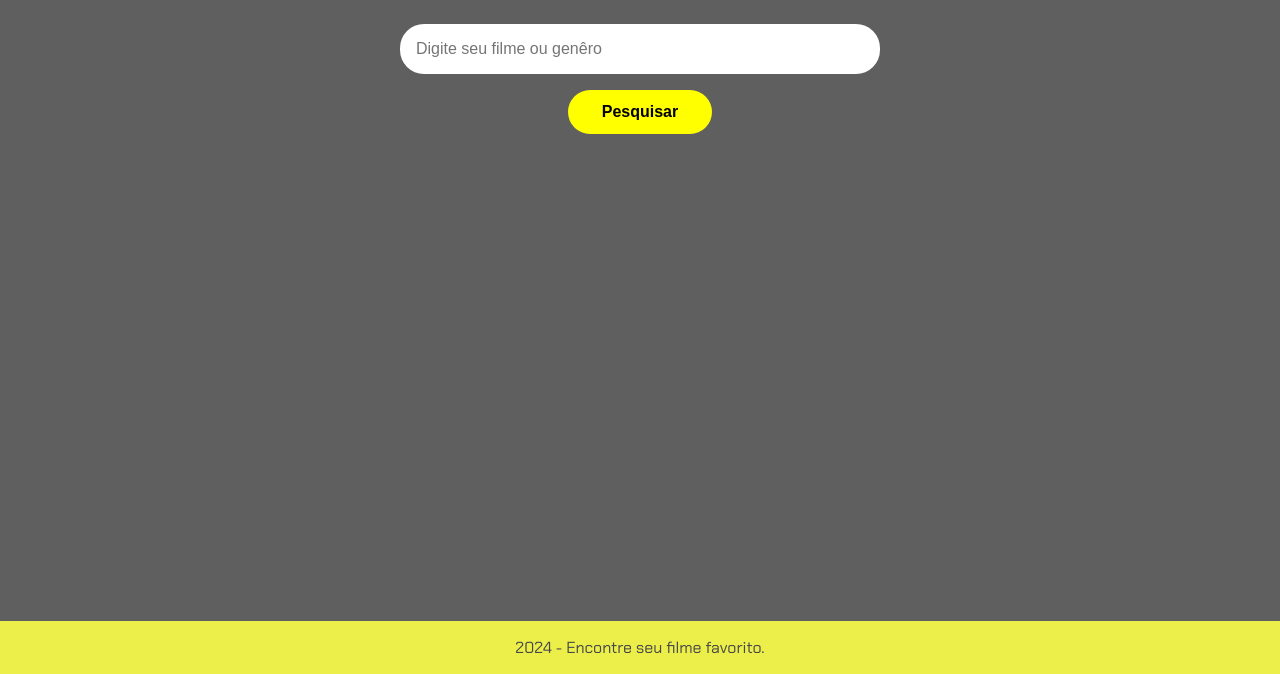
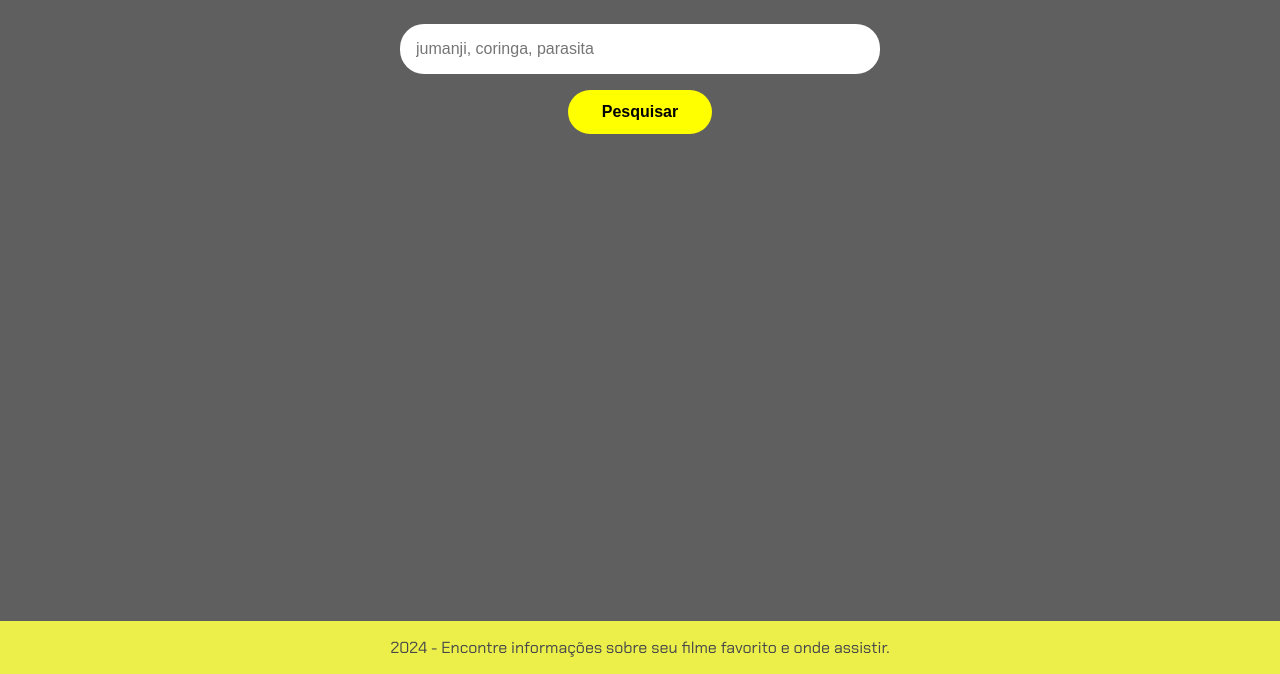
Before and after one commit to denilsonssilva/html-css, a plain HTML site: page index.html in a window 1280 px wide. Shown: the part 126-800 px from the top of the page. Drawn offline with Linux system fonts and the light colour scheme.

Commit message:
Update index.html

```diff
--- a/index.html
+++ b/index.html
@@ -16,8 +16,8 @@
 
     </header>
     <main>
-        <section>
-            <input type="text" placeholder="Digite seu filme ou genêro" id="campo-pesquisa">
+        <section class="container">
+            <input type="text" placeholder="jumanji, coringa, parasita" id="campo-pesquisa">
             <button onclick="pesquisar()">Pesquisar</button>
         </section>
         <section class="resultados-pesquisa" id="resultados-pesquisa">
@@ -28,7 +28,7 @@
 
     <footer>
         <p>
-            2024 - Encontre seu filme favorito.
+            2024 - Encontre informações sobre seu filme favorito e onde assistir.
         </p>
 
     </footer>
```
